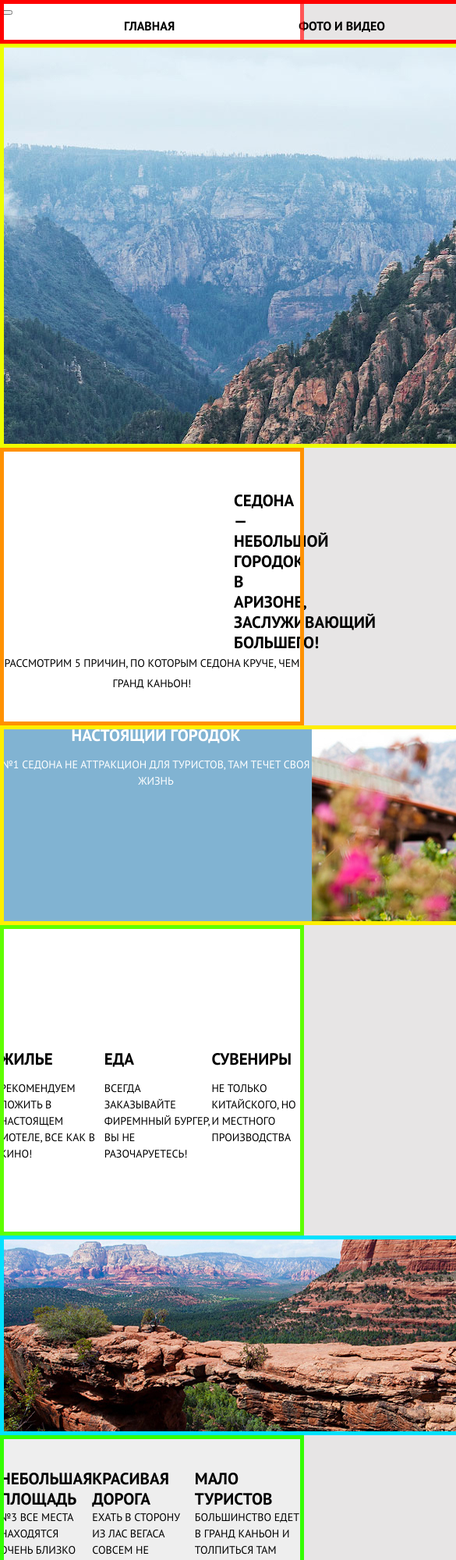
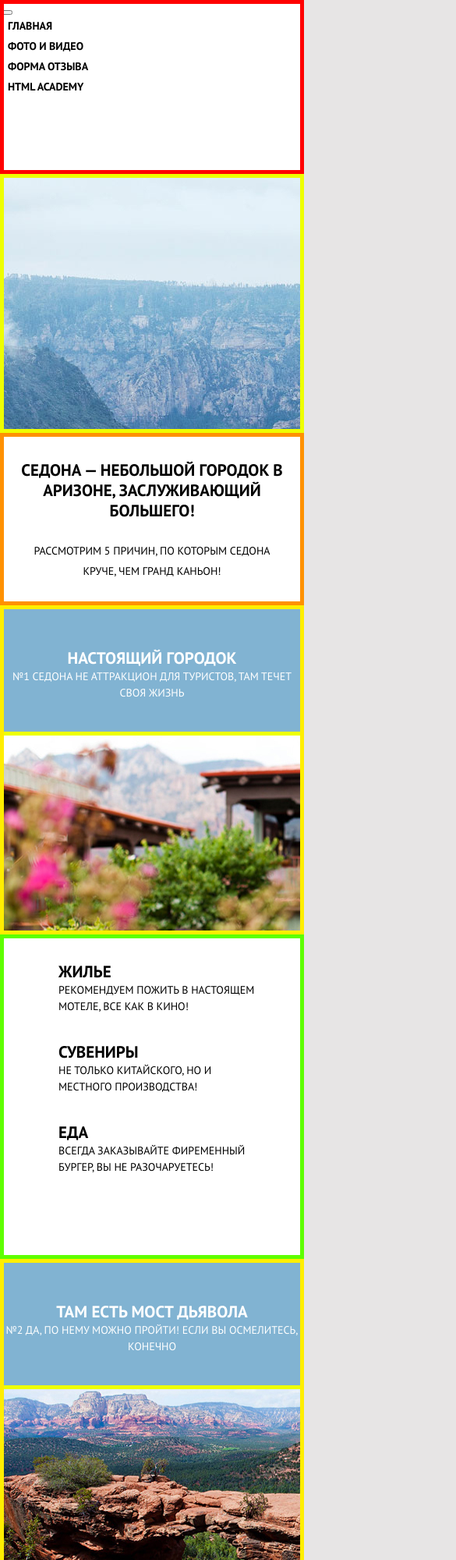
Before and after one commit to Ilmiron/1790833-sedona-24, a website: page source/index.html in a window 390 px wide. Shown: the top 2000 px of the page at 78% size, 585 px wide, since content can reach past the window. Drawn offline with nearby package versions, Linux system fonts and the light colour scheme; files that its build step writes are made by us from their sources.

Commit message:
Сетки на главной странице

```diff
--- a/source/index.html
+++ b/source/index.html
@@ -4,11 +4,13 @@
     <link rel="stylesheet" href="css/style.css">
     <link rel="stylesheet">
     <meta charset="utf-8">
+    <meta name="viewport" content="width=device-width, initial-scale=1">
     <title>HTML Academy: Седона</title>
   </head>
   <body class="page-body">
       <header class="page-header">
         <a href="" class="page-header__logo">
+          <img src="./img/logotype-mobile.svg.svg" width="102px" height="84px" alt="логотип">
         </a>
         <nav class="main-nav">
           <button class="main-nav__toggle" type="button"><span class="visually-hidden">Открыть меню</span></button>
@@ -73,14 +75,14 @@
             <p>рекомендуем пожить в настоящем мотеле, все как в кино!</p>
           </div>
           <div class="occupation-list__occupation-item">
+            <!-- <img class="occupation-list__occupation-item-svg" src="img/icon-gift.svg" alt="Подарок"> -->
+            <h2>сувениры</h2>
+            <p>не только китайского, но и местного производства!</p>
+          </div>
+          <div class="occupation-list__occupation-item">
             <!-- <img class="occupation-list__occupation-item-svg" src="img/icon-burger.svg" alt="Бургер"> -->
             <h2>Еда</h2>
-            <p>всегда заказывайте фиремнный бургер, вы не разочаруетесь!</p>
-          </div>
-          <div class="occupation-list__occupation-item">
-            <!-- <img class="occupation-list__occupation-item-svg" src="img/icon-gift.svg" alt="Подарок"> -->
-            <h2>сувениры</h2>
-            <p>не только китайского, но и местного производства</p>
+            <p>всегда заказывайте фиременный бургер, вы не разочаруетесь!</p>
           </div>
         </div>
         <div class="block-r">
@@ -116,7 +118,7 @@
           <button class="button-section__button" type="button">найти гостиницу</button>
         </div>
         <div class="map">
-          <img src="img/map.jpg" alt="Карта">
+          <!-- <img src="img/map.jpg" alt="Карта"> -->
         </div>
       </main>
       <footer class="page-footer">
--- a/source/less/block/index/advantages-list.less
+++ b/source/less/block/index/advantages-list.less
@@ -1,10 +1,30 @@
+
 .advantages-list {
+  min-width: 320px;
+  height: 503px;
   background-color: #eeeeee;
-  display: flex;
+  display: grid;
+  align-items: center;
+  grid-template-columns: 1fr, 1fr, 1fr;
   outline: 5px solid #33ff00;
   outline-offset: -5px;
-  padding-top: 43px;
-  padding-bottom: 62px;
+
+  @media (min-width: @tablet-width) {
+    display: grid;
+    grid-auto-flow: column;
+    height: 256px;
+  }
+
+  @media (min-width: @desktop-width) {
+    display: grid;
+    grid-auto-flow: column;
+    height: 256px;
+  }
+}
+
+.advantages-list__advantages-item {
+  padding-left: 42px;
+  padding-right: 41px;
 }
 
 .advantages-list__advantages-item h2 {
--- a/source/less/block/index/block-l.less
+++ b/source/less/block/index/block-l.less
@@ -1,40 +1,45 @@
-
 
 .block-l {
+  min-width: 320px;
   display: flex;
-  width: 1200px;
-  height: 256px;
+  flex-direction: column;
   outline: 5px solid #ffee00;
   outline-offset: -5px;
+
+  @media (min-width: @tablet-width) {
+    display: flex;
+    flex-direction: row;
+  }
+
+  @media (min-width: @desktop-width) {
+    display: flex;
+    flex-direction: row;
+  }
 }
 
-.block-l__img {
-
-  background-image: url("./../../img/sedona-photo.jpg");
-  background-repeat: no-repeat;
-  width: 800px;
-  height: 256px;
-}
-
-
 .block-l__text {
-
   background-color: #81b3d2;
-  width: 400px;
-  height: 256px;
   font-family: "ptsans", sans-serif;
   font-size: 14px;
   line-height: 21px;
+
+  @media (min-width: @desktop-width) {
+    width: 33%;
+  }
+
+  @media (min-width: @tablet-width) {
+    width: 33%;
+  }
 }
 
 .block-l__title {
-
   font-family: "ptsansbold", sans-serif;
   color: #ffffff;
   font-size: 21px;
   line-height: 26px;
   padding: 0;
   margin: 0;
+  padding-top: 55px;
   text-align: center;
 }
 
@@ -44,4 +49,15 @@
   line-height: 21px;
   font-weight: 400;
   text-align: center;
+  padding: 0;
+  margin: 0;
+  padding-bottom: 39px;
 }
+
+.block-l__img {
+  outline: 5px solid #eeff00;
+  outline-offset: -5px;
+  background-image: url("./../../img/sedona-photo.jpg");
+  height: 260px;
+  background-repeat: no-repeat;
+}
--- a/source/less/block/index/block-r.less
+++ b/source/less/block/index/block-r.less
@@ -1,35 +1,59 @@
 .block-r {
+  min-width: 320px;
   display: flex;
-  width: 1200px;
-  height: 256px;
-  outline: 5px solid #00e1ff;
+  flex-direction: column;
+  outline: 5px solid #ffee00;
   outline-offset: -5px;
-}
 
-.block-r__img {
-
-  background-image: url("./../../../img/canyon-photo.jpg");
-  background-repeat: no-repeat;
-  width: 800px;
-  height: 256px;
+  @media (min-width: @tablet-width) {
+    display: flex;
+    flex-direction: row;
+  }
 }
 
 .block-r__text {
   background-color: #81b3d2;
-  width: 400px;
-  height: 256px;
+  font-family: "ptsans", sans-serif;
+  font-size: 14px;
+  line-height: 21px;
+  order: 1;
+
+  @media (min-width: @desktop-width) {
+    width: 33%;
+  }
+
+  @media (min-width: @tablet-width) {
+    width: 33%;
+  }
 }
 
 .block-r__title {
+  font-family: "ptsansbold", sans-serif;
   color: #ffffff;
-  font-family: "ptsansbold", sans-serif;
   font-size: 21px;
-  line-height: 21px;
+  line-height: 26px;
+  padding: 0;
+  margin: 0;
+  padding-top: 55px;
+  text-align: center;
 }
 
-.block-l__slogan {
+.block-r__slogan {
   color: #ffffff;
-  font-family: "ptsans", sans-serif;
   font-size: 14px;
   line-height: 21px;
+  font-weight: 400;
+  text-align: center;
+  padding: 0;
+  margin: 0;
+  padding-bottom: 39px;
 }
+
+.block-r__img {
+  outline: 5px solid #eeff00;
+  outline-offset: -5px;
+  background-image: url("./../../../img/canyon-photo.jpg");
+  height: 260px;
+  background-repeat: no-repeat;
+  order: 2;
+}
--- a/source/less/block/index/button-section.less
+++ b/source/less/block/index/button-section.less
@@ -1,9 +1,18 @@
+
 .button-section {
+  min-width: 320px;
+  height: 287px;
   background-color: #ffffff;
   outline: 5px solid #0059ffc7;
   outline-offset: -5px;
-  padding-top: 58px;
-  padding-bottom: 66px;
+
+  @media (min-width: @tablet-width) {
+    height: 318px;
+  }
+
+  @media (min-width: @desktop-width) {
+    height: 331px;
+  }
 }
 
 .button-section__title {
--- a/source/less/block/index/map.less
+++ b/source/less/block/index/map.less
@@ -1,5 +1,15 @@
 .map {
+  min-width: 320px;
+  height: 350px;
   background-image: url("./../../../img/map.jpg");
   outline: 5px solid #c300ffc7;
   outline-offset: -5px;
+
+  @media (min-width: @tablet-width) {
+    height: 350px;
+  }
+
+  @media (min-width: @desktop-width) {
+    height: 350px;
+  }
 }
--- a/source/less/block/index/occupation-list.less
+++ b/source/less/block/index/occupation-list.less
@@ -1,10 +1,22 @@
 .occupation-list {
+  min-width: 320px;
+  width: 100%;
+  height: 416px;
   display: flex;
+  flex-direction: column;
   background-color: #ffffff;
   outline: 5px solid #5eff00;
   outline-offset: -5px;
-  padding-top: 159px;
-  padding-bottom: 80px;
+
+  @media (min-width: @tablet-width) {
+    display: flex;
+    flex-direction: row;
+    height: 374px;
+  }
+
+  @media (min-width: @desktop-width) {
+    grid-template-rows: 1fr, 1fr, 1fr;
+  }
 }
 
 .occupation-list__occupation-item h2 {
@@ -13,10 +25,16 @@
   line-height: 26px;
   padding: 0;
   margin: 0;
+  padding-top: 35px;
+  padding-left: 75px;
 }
 
 .occupation-list__occupation-item p {
   font-family: "ptsans", sans-serif;
   font-size: 14px;
   line-height: 21px;
+  padding: 0;
+  margin: 0;
+  padding-left: 75px;
+  padding-right: 50px;
 }
--- a/source/less/block/index/slogan-site.less
+++ b/source/less/block/index/slogan-site.less
@@ -1,9 +1,20 @@
 .slogan-site {
-  padding-top: 55px;
-  padding-bottom: 41px;
+  min-width: 320px;
+  width: 100%;
+  height: 221px;
   background-color: #ffffff;
   outline: 5px solid #ff9100;
   outline-offset: -5px;
+
+  @media (min-width: @tablet-width) {
+    height: 206px;
+    width: 100%;
+  }
+
+  @media (min-width: @desktop-width) {
+    height: 206px;
+    width: 100%;
+  }
 }
 
 .slogan-site__title {
@@ -11,14 +22,32 @@
   text-align: center;
   font-size: 21px;
   line-height: 26px;
-  padding-left: 300px;
-  padding-right: 300px;
+  padding-top: 35px;
+  padding-bottom: 25px;
+  margin-left: 1px;
+  margin-right: 1px;
+
+  @media (min-width: @tablet-width) {
+    padding-top: 35px;
+    padding-bottom: 25px;
+    padding-left: 86px;
+    padding-right: 86px;
+  }
+
+  @media (min-width: @desktop-width) {
+    padding-top: 55px;
+    padding-bottom: 25px;
+    padding-left: 286px;
+    padding-right: 286px;
+  }
 }
 
 .slogan-site__advantages {
   font-family: "ptsans", sans-serif;
   font-size: 14px;
-  font-weight: 400;
   line-height: 26px;
   text-align: center;
+  padding-bottom: 11px;
+  margin-left: 30px;
+  margin-right: 30px;
 }
--- a/source/less/block/index/title-img.less
+++ b/source/less/block/index/title-img.less
@@ -1,10 +1,19 @@
 .title-img {
   background-image: url("./../../img/background-img.jpg");
   background-color: #ffffff;
-  width: 1200px;
-  height: 518px;
+  height: 332px;
+  min-width: 320px;
   outline: 5px solid #eeff00;
   outline-offset: -5px;
+
+  @media (min-width: @tablet-width) {
+    height: 518px;
+    width: 100%;
+  }
+
+  @media (min-width: @desktop-width) {
+    height: 518px;
+  }
 }
 
 .visually-hidden {
--- a/source/less/block/main-nav.less
+++ b/source/less/block/main-nav.less
@@ -1,23 +1,42 @@
 
 .main-nav {
+
+  font-family: "ptsansbold", sans-serif;
   outline: 5px solid #ff0000;
   outline-offset: -5px;
-  width: 1200px;
-  height: 56px;
-  font-family: "ptsansbold", sans-serif;
+  height: 223px;
+  width: 100%;
+
+  @media (min-width: @tablet-width) {
+    height: 56px;
+    width: 100%;
+  }
 }
 
 .main-nav__list {
   list-style: none;
-  display: flex;
-  justify-content: space-evenly;
   margin: 0;
   padding: 0;
+  min-width: 320px;
+
+  @media (min-width: @tablet-width) {
+    display: flex;
+    flex-direction: row;
+    justify-content: space-between;
+    margin: 10px;
+  }
+}
+
+.main-nav__toggle {
+  @media (min-width: @tablet-width) {
+    display: none;
+  }
 }
 
 .site-list__item a {
   text-decoration: none;
   color: #000000;
-  font-size: 14 px;
+  font-size: 14px;
   line-height: 26px;
+  margin-left: 10px;
 }
--- a/source/less/block/index/page-body.less
+++ b/source/less/block/page-body.less
@@ -1,7 +1,7 @@
 
 .page-body {
   background-color: #e7e5e5;
-  max-width: 1200px;
-  margin: auto;
+  max-width: 100%;
+  margin: 0;
   text-transform: uppercase;
 }
--- a/source/less/block/page-footer.less
+++ b/source/less/block/page-footer.less
@@ -1,8 +1,24 @@
 .page-footer {
+  min-width: 320px;
+  height: 233px;
+  padding-top: 10px;
+  display: flex;
+  flex-direction: column;
+  align-items: center;
   background-color: #ffffff;
-  padding-top: 36px;
-  padding-bottom: 36px;
+  // outline: 5px solid #ff0095c7;
+  // outline-offset: -5px;
+  @media (min-width: @tablet-width) {
+    height: 120px;
+    flex-direction: row;
+  }
+
+  @media (min-width: @desktop-width) {
+    height: 120px;
+    flex-direction: row;
+  }
+}
+
+.footer__social {
   display: flex;
-  outline: 5px solid #ff0095c7;
-  outline-offset: -5px;
 }
--- a/source/less/block/page-header.less
+++ b/source/less/block/page-header.less
@@ -1,7 +1,23 @@
+
 .page-header {
   outline: 5px solid #ff0000a9;
   outline-offset: -5px;
   background-color: #ffffff;
+  min-width: 320px;
+  display: flex;
+}
+
+.page-header__logo {
+  height: 85px;
+  position: absolute;
+  left: 35%;
+  display: none;
+
+  @media (min-width: @tablet-width) {
+    position: absolute;
+    left: 42%;
+    display: block;
+  }
 }
 
 .visually-hidden {
```
Also changed, not shown: source/less/style.less (+20 -3 lines), source/img/logotype-mobile.svg.svg (added).
